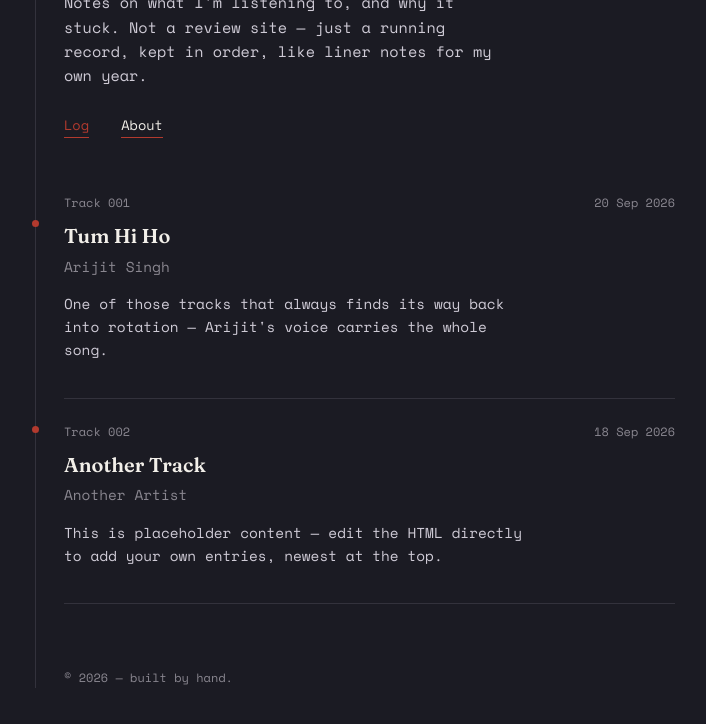
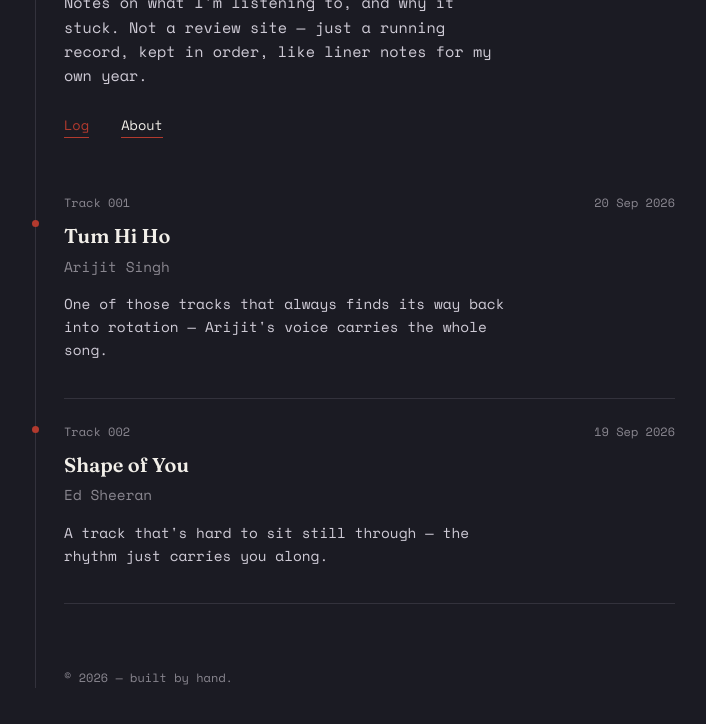
Before and after one commit to hannan04062009-droid/-listening-log, a plain HTML site: page index.html in a window 1280 px wide. Shown: the part 172-896 px from the top of the page, without its empty margins (285-991 px from the left). Drawn offline with nearby package versions, Linux system fonts and the light colour scheme.

Commit message:
Update index.html

```diff
--- a/index.html
+++ b/index.html
@@ -172,12 +172,12 @@
   <p class="note">One of those tracks that always finds its way back into rotation — Arijit's voice carries the whole song.</p>
 </div>
 
-      <div class="entry">
-        <div class="meta"><span>Track 002</span><span>18 Sep 2026</span></div>
-        <p class="track">Another Track</p>
-        <p class="artist">Another Artist</p>
-        <p class="note">This is placeholder content — edit the HTML directly to add your own entries, newest at the top.</p>
-      </div>
+   <div class="entry">
+  <div class="meta"><span>Track 002</span><span>19 Sep 2026</span></div>
+  <p class="track">Shape of You</p>
+  <p class="artist">Ed Sheeran</p>
+  <p class="note">A track that's hard to sit still through — the rhythm just carries you along.</p>
+</div>
 
     </main>
 
```
